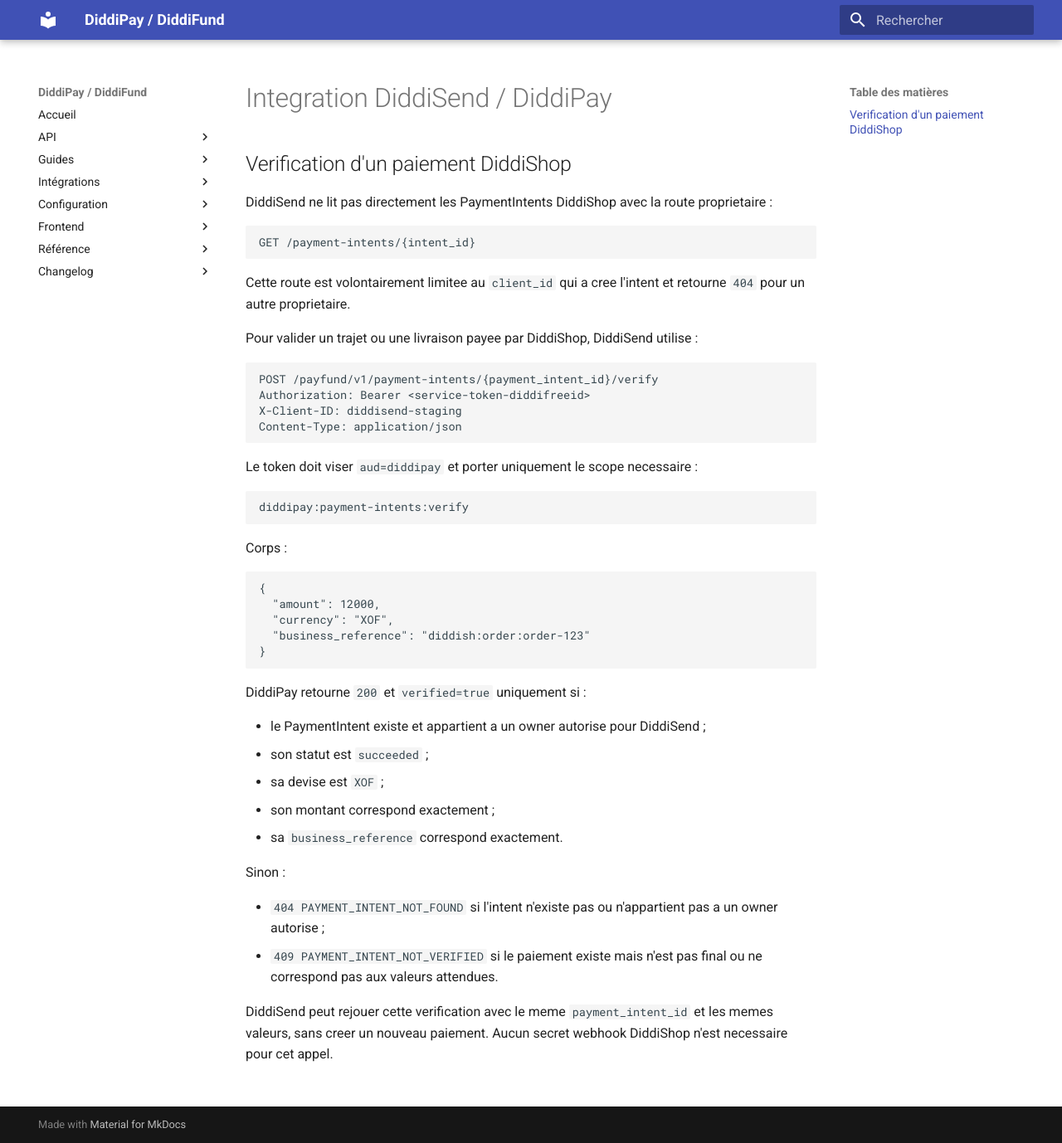
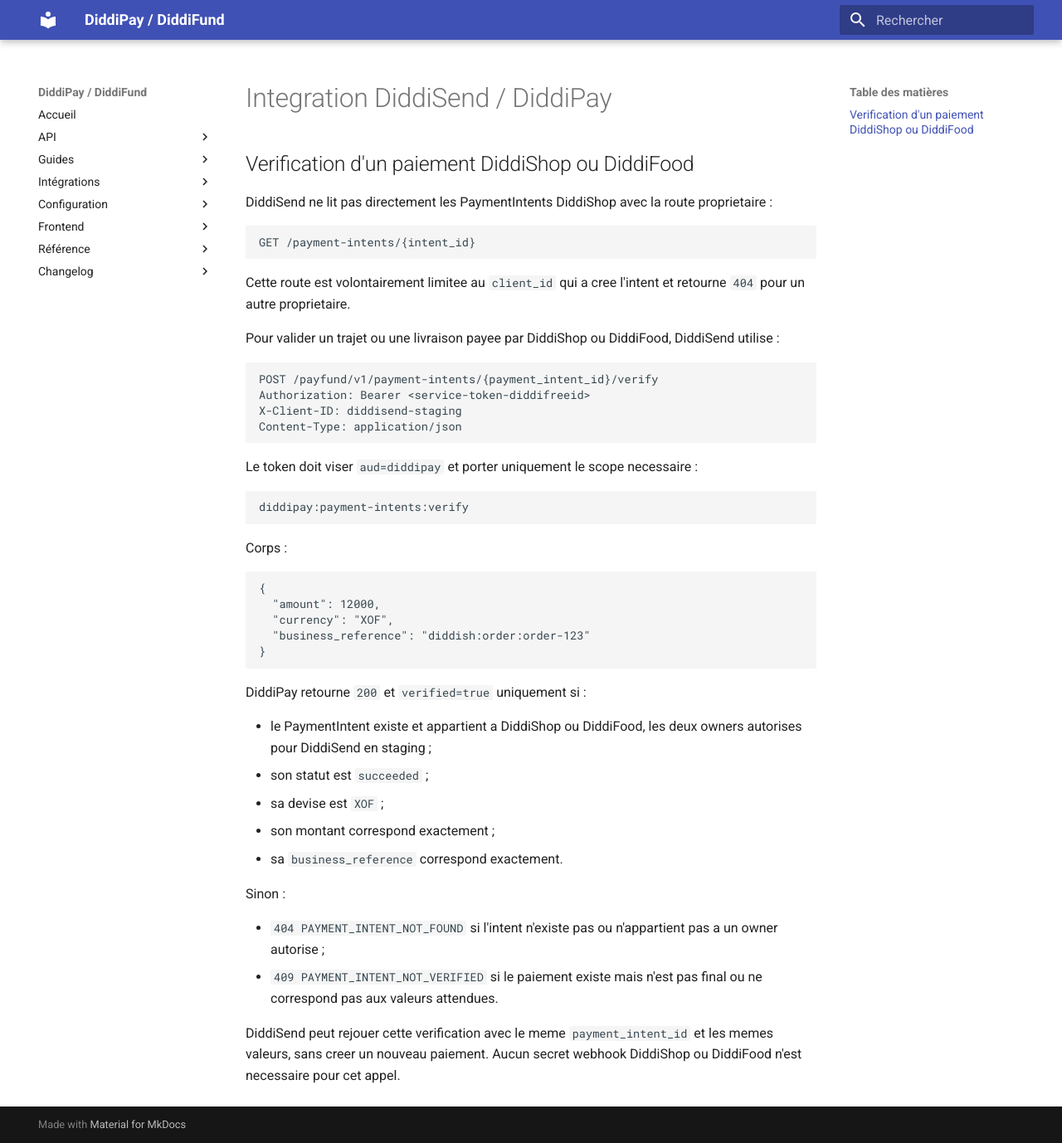
Before and after one commit to diddifreecmr-droid/diddi-pay-backend, an MkDocs documentation site: the page built from docs/integrations/diddisend.md, in a window 1280 px wide and 1378 px high. Shown: the whole window at 83% size. Built offline with MkDocs 1.6.1 and Material for MkDocs 9.7.7, drawn with Linux system fonts in a browser that asks for light colours.

Commit message:
docs(payments): authorize send verification for shop and food

````diff
--- a/docs/configuration/environment-variables.md
+++ b/docs/configuration/environment-variables.md
@@ -16,7 +16,7 @@ commitées dans le dépôt.
 | `PAYMENT_REDIS_STREAM` | Stream Redis événements | `diddipay.payment.events.v1` | idem | idem |
 | `PAYMENT_SERVICE_KEYS` | Clés S2S par module | vide | secrets staging | secrets production |
 | `PAYMENT_INTENT_VERIFY_SCOPE` | Scope S2S de vérification ciblée | `diddipay:payment-intents:verify` | idem | idem |
-| `PAYMENT_INTENT_VERIFY_OWNER_CLIENTS` | Allowlist JSON `verifier -> propriétaires` | `{}` | `{"diddisend-staging":["diddishop-staging-diddipay"]}` | mapping approuvé |
+| `PAYMENT_INTENT_VERIFY_OWNER_CLIENTS` | Allowlist JSON `verifier -> propriétaires` | `{}` | `{"diddisend-staging":["diddishop-staging-diddipay","diddifood-staging"]}` | mapping approuvé |
 | `PAYMENT_PROCESSOR_MODE` | Processeur du nouvel orchestrateur PaymentIntent/Payout (`sandbox`, `paystack`, `pawapay`, `cinetpay` ou `jeko`) | `sandbox` | selon la recette | mode approuvé |
 | `PAYMENT_GATEWAY_MODE` | Processeur du wallet legacy (`stub`, `paystack` ou `pawapay`) | `stub` | selon la recette | mode approuvé |
 | `PAYSTACK_SECRET_KEY` / `PAYSTACK_WEBHOOK_SECRET` | Credentials Paystack | vide | secrets test | secrets live |
--- a/docs/integrations/diddisend.md
+++ b/docs/integrations/diddisend.md
@@ -1,6 +1,6 @@
 # Integration DiddiSend / DiddiPay
 
-## Verification d'un paiement DiddiShop
+## Verification d'un paiement DiddiShop ou DiddiFood
 
 DiddiSend ne lit pas directement les PaymentIntents DiddiShop avec la route proprietaire :
 
@@ -11,7 +11,7 @@ GET /payment-intents/{intent_id}
 Cette route est volontairement limitee au `client_id` qui a cree l'intent et retourne `404` pour
 un autre proprietaire.
 
-Pour valider un trajet ou une livraison payee par DiddiShop, DiddiSend utilise :
+Pour valider un trajet ou une livraison payee par DiddiShop ou DiddiFood, DiddiSend utilise :
 
 ```http
 POST /payfund/v1/payment-intents/{payment_intent_id}/verify
@@ -38,7 +38,8 @@ Corps :
 
 DiddiPay retourne `200` et `verified=true` uniquement si :
 
-- le PaymentIntent existe et appartient a un owner autorise pour DiddiSend ;
+- le PaymentIntent existe et appartient a DiddiShop ou DiddiFood, les deux owners autorises pour
+  DiddiSend en staging ;
 - son statut est `succeeded` ;
 - sa devise est `XOF` ;
 - son montant correspond exactement ;
@@ -52,4 +53,5 @@ Sinon :
   pas aux valeurs attendues.
 
 DiddiSend peut rejouer cette verification avec le meme `payment_intent_id` et les memes valeurs,
-sans creer un nouveau paiement. Aucun secret webhook DiddiShop n'est necessaire pour cet appel.
+sans creer un nouveau paiement. Aucun secret webhook DiddiShop ou DiddiFood n'est necessaire pour
+cet appel.
````
Also changed, not shown: DiddiPay_Contrat_API.md (+4 -1 lines), docs/integrations/diddishop.md (+2 -2 lines), 2 other files.
